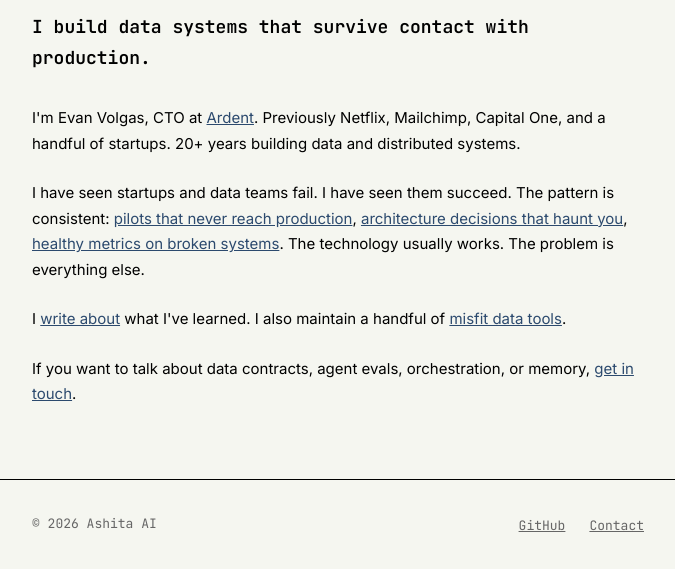
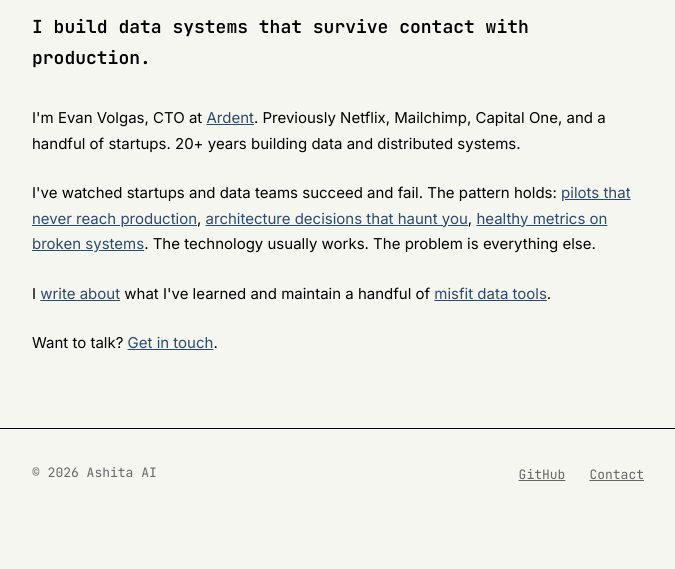
Before and after one commit to ashita-ai/ashita-ai.github.io, a Jekyll site: the page built from about.html, in a window 1280 px wide. Shown: the part 654-1223 px from the top of the page, without its empty margins (302-977 px from the left). Built offline with Jekyll 4.4.1, drawn with Linux system fonts in a browser that asks for light colours; after the commit the page ends 1172 px from its top, so only the background shows below that.

Commit message:
Tighten about page; open contact CTA to any topic (#26)
* Tighten about page; open contact CTA to any topic

* Trim contact CTA to 'Get in touch'

```diff
--- a/about.html
+++ b/about.html
@@ -13,9 +13,9 @@ permalink: /about/
 
   <p>I'm Evan Volgas, CTO at <a href="https://tryardent.com">Ardent</a>. Previously Netflix, Mailchimp, Capital One, and a handful of startups. 20+ years building data and distributed systems.</p>
 
-  <p>I have seen startups and data teams fail. I have seen them succeed. The pattern is consistent: <a href="{{ '/blog/the-ai-pilot-graveyard/' | relative_url }}">pilots that never reach production</a>, <a href="{{ '/blog/the-data-platform-decisions-that-haunt-you/' | relative_url }}">architecture decisions that haunt you</a>, <a href="{{ '/blog/healthy-metrics-broken-agent/' | relative_url }}">healthy metrics on broken systems</a>. The technology usually works. The problem is everything else.</p>
+  <p>I've watched startups and data teams succeed and fail. The pattern holds: <a href="{{ '/blog/the-ai-pilot-graveyard/' | relative_url }}">pilots that never reach production</a>, <a href="{{ '/blog/the-data-platform-decisions-that-haunt-you/' | relative_url }}">architecture decisions that haunt you</a>, <a href="{{ '/blog/healthy-metrics-broken-agent/' | relative_url }}">healthy metrics on broken systems</a>. The technology usually works. The problem is everything else.</p>
 
-  <p>I <a href="{{ '/blog/' | relative_url }}">write about</a> what I've learned. I also maintain a handful of <a href="{{ '/projects/' | relative_url }}">misfit data tools</a>.</p>
+  <p>I <a href="{{ '/blog/' | relative_url }}">write about</a> what I've learned and maintain a handful of <a href="{{ '/projects/' | relative_url }}">misfit data tools</a>.</p>
 
-  <p>If you want to talk about data contracts, agent evals, orchestration, or memory, <a href="{{ '/contact/' | relative_url }}">get in touch</a>.</p>
+  <p>Want to talk? <a href="{{ '/contact/' | relative_url }}">Get in touch</a>.</p>
 </section>
```
